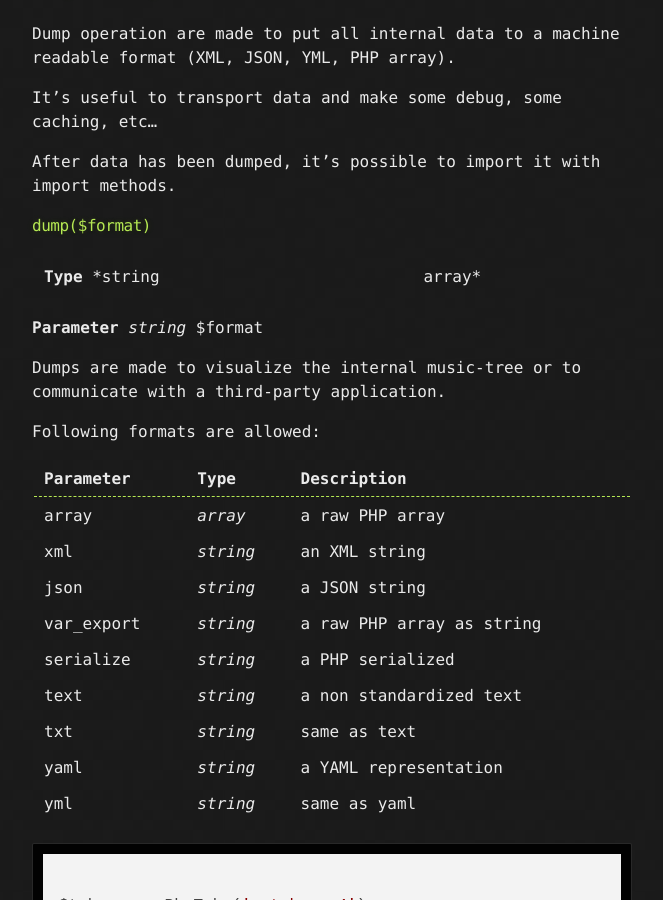
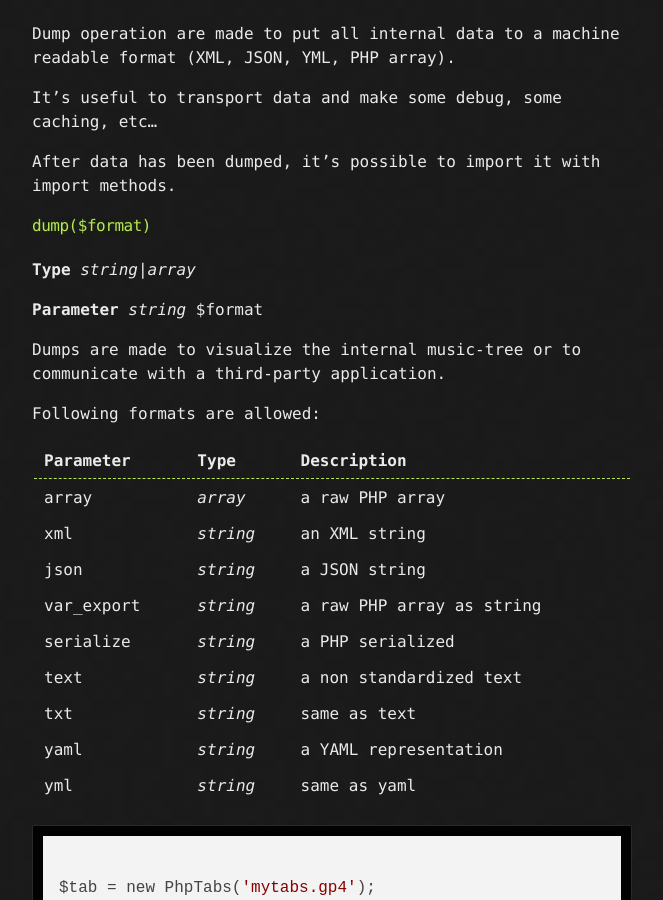
Before and after one commit to stdtabs/stdtabs.github.io, a Jekyll site: the page built from docs/basics.md, in a window 1280 px wide and 900 px high, scrolled down 2833 px. Shown: the whole window, without its empty margins (308-971 px from the left). Built offline with Jekyll 4.4.1, drawn with Linux system fonts in a browser that asks for light colours; nearby versions of some CDN libraries.

```diff
--- a/docs/basics.md
+++ b/docs/basics.md
@@ -133,7 +133,7 @@ After data has been dumped, it's possible to import it with import methods.
 
 #### dump($format)
 
-__Type__ *string|array*
+__Type__ *string\|array*
 
 __Parameter__ *string* $format
 
```
